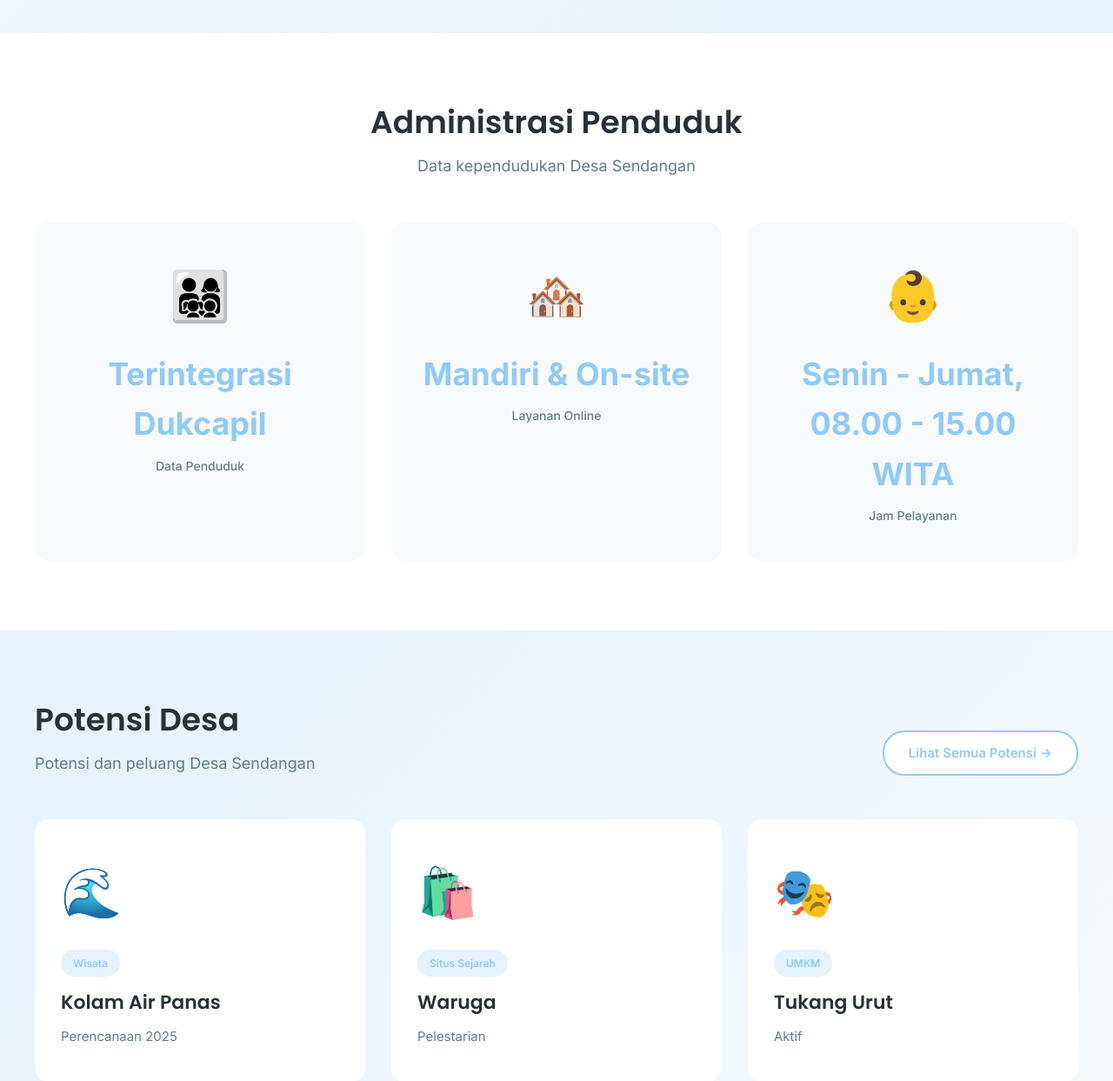
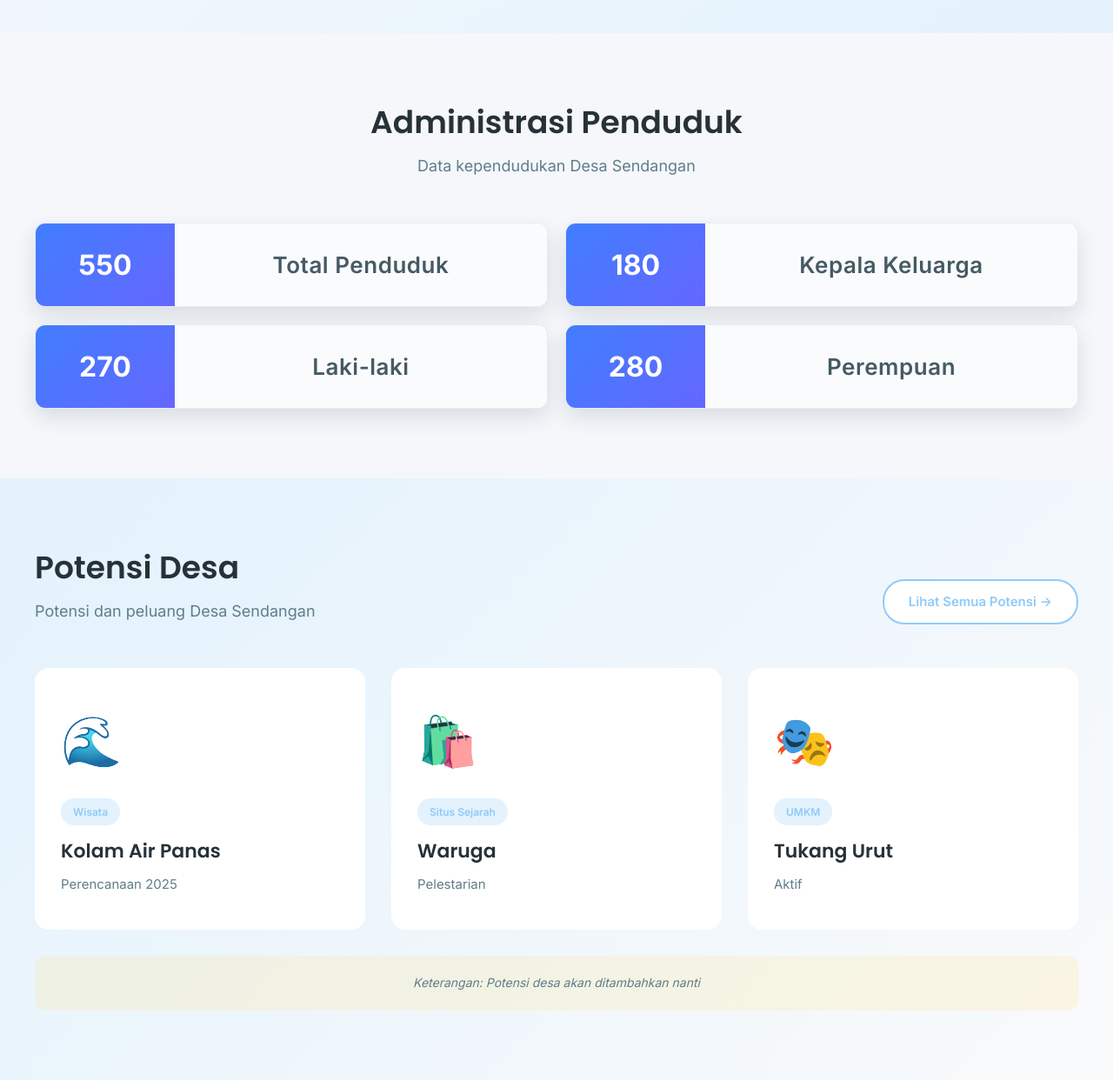
Before and after one commit to sendangantompaso144/webd-sendangan, a PHP site: page / in a window 1280 px wide. Shown: the part 3507-4750 px from the top of the page at 87% size. Run offline with PHP 8.4, Linux system fonts and the light colour scheme.

Commit message:
section administrasi penduduk

```diff
--- a/index.php
+++ b/index.php
@@ -25,10 +25,9 @@ render_base_layout([
         ];
         $administrasi = $homeData['administrasi'] ?? [
             ['label' => 'Total Penduduk', 'value' => '550'],
-            ['label' => 'Jumlah RT/Jaga', 'value' => '3'],
-            ['label' => 'Anak-anak', 'value' => '18%'],
-            ['label' => 'Dewasa', 'value' => '62%'],
-            ['label' => 'Lansia', 'value' => '20%']
+            ['label' => 'Kepala Keluarga', 'value' => '180'],
+            ['label' => 'Laki-laki', 'value' => '270'],
+            ['label' => 'Perempuan', 'value' => '280'],
         ];
         $potentials = $homeData['potentials'] ?? [
             ['category' => 'Wisata', 'title' => 'Kolam Air Panas', 'status' => 'Direncanakan'],
@@ -208,14 +207,33 @@ render_base_layout([
                     </div>
                     <div class="admin-grid">
                         <?php
-                        $adminIcons = ['👨‍👩‍👧‍👦', '🏘️', '👶', '👔', '👴'];
-                        foreach ($administrasi as $index => $item): ?>
+                        $adminMap = [];
+                        foreach ($administrasi as $item) {
+                            $label = (string) ($item['label'] ?? '');
+                            if ($label === '') {
+                                continue;
+                            }
+                            $adminMap[$label] = $item;
+                        }
+
+                        $adminDefaults = [
+                            ['label' => 'Total Penduduk', 'icon' => '&#128101;', 'fallbackValue' => '550'],
+                            ['label' => 'Kepala Keluarga', 'icon' => '&#127968;', 'fallbackValue' => '180'],
+                            ['label' => 'Laki-laki', 'icon' => '&#128104;', 'fallbackValue' => '270'],
+                            ['label' => 'Perempuan', 'icon' => '&#128105;', 'fallbackValue' => '280'],
+                        ];
+
+                        foreach ($adminDefaults as $default) {
+                            $source = $adminMap[$default['label']] ?? ['value' => $default['fallbackValue']];
+                            $value = trim((string) ($source['value'] ?? $default['fallbackValue']));
+                            ?>
                             <div class="admin-card">
-                                <div class="admin-icon"><?= $adminIcons[$index] ?? '📊' ?></div>
-                                <div class="admin-value"><?= e($item['value'] ?? '') ?></div>
-                                <div class="admin-label"><?= e($item['label'] ?? '') ?></div>
+                                <div class="admin-value-block">
+                                <div class="admin-value"><?= e($value !== '' ? $value : '0') ?></div>
+                                </div>
+                                <div class="admin-label"><?= e($default['label']) ?></div>
                             </div>
-                        <?php endforeach; ?>
+                        <?php } ?>
                     </div>
                 </div>
             </section>
@@ -740,45 +758,61 @@ render_base_layout([
 
             /* Admin Section */
             .admin-section {
-                background: white;
+                background: #F5F7FA;
             }
 
             .admin-grid {
                 display: grid;
-                grid-template-columns: repeat(auto-fit, minmax(200px, 1fr));
-                gap: 30px;
+                grid-template-columns: repeat(2, minmax(0, 1fr));
+                gap: 20px;
             }
 
             .admin-card {
-                background: #F9FAFB;
-                padding: 40px 20px;
-                border-radius: 16px;
-                text-align: center;
+                display: grid;
+                grid-template-columns: 160px 1fr;
+                align-items: stretch;
+                background: #FFFFFF;
+                border-radius: 12px;
+                box-shadow: 0 10px 24px rgba(15, 45, 60, 0.12);
+                overflow: hidden;
+                border: 1px solid rgba(226, 232, 240, 0.8);
                 transition: transform 0.3s ease, box-shadow 0.3s ease;
             }
 
             .admin-card:hover {
-                transform: translateY(-5px);
-                box-shadow: 0 10px 30px rgba(144, 202, 249, 0.15);
-                background: white;
+                transform: translateY(-4px);
+                box-shadow: 0 16px 32px rgba(30, 136, 229, 0.18);
             }
 
-            .admin-icon {
-                font-size: 56px;
-                margin-bottom: 16px;
+            .admin-value-block {
+                background: linear-gradient(135deg, #417dffff 0%, #6467ffff 100%);
+                display: flex;
+                align-items: center;
+                justify-content: center;
+                padding: 22px;
             }
 
             .admin-value {
-                font-size: 36px;
+                font-size: 32px;
                 font-weight: 700;
-                color: #90CAF9;
-                margin-bottom: 8px;
+                color: #FFFFFF;
             }
 
             .admin-label {
-                font-size: 14px;
-                color: #607D8B;
-                font-weight: 500;
+                font-size: 26px;
+                color: #455A64;
+                font-weight: 600;
+                letter-spacing: 0.02em;
+                display: flex;
+                align-items: center;
+                justify-content: center;
+                background: #FAFBFC;
+            }
+
+            @media (max-width: 768px) {
+                .admin-grid {
+                    grid-template-columns: 1fr;
+                }
             }
 
             /* Potential Section */
--- a/prompting/database_schema.sql
+++ b/prompting/database_schema.sql
@@ -60,7 +60,7 @@ create table potensi_desa (
     potensi_id INT AUTO_INCREMENT PRIMARY KEY,
     potensi_judul VARCHAR(255) NOT NULL,
     potensi_isi TEXT NOT NULL,
-    potensi_kategori VARCHAR(100) NOT NULL,
+    potensi_kategori enum('Wisata', 'Budaya', 'Kuliner', 'UMKM') NOT NULL,
     potensi_gmaps_link VARCHAR(255),
     potensi_created_at TIMESTAMP DEFAULT CURRENT_TIMESTAMP,
     potensi_updated_at TIMESTAMP DEFAULT CURRENT_TIMESTAMP ON UPDATE CURRENT_TIMESTAMP
--- a/vscode/settings.json
+++ b/vscode/settings.json
@@ -1,4 +1,3 @@
 {
     "files.autoSave": "afterDelay",
-    "files.autoSaveDelay": 1000,
 }
```
